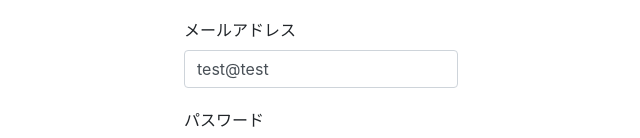
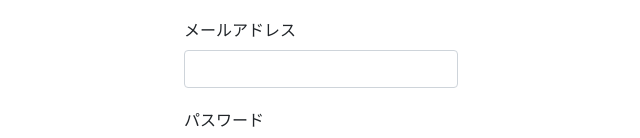
Before and after one commit to cmb-sy/Manage-Tasks-with-Kanban-board, a Vue app in the folder frontend/: page /signup in a window 1280 px wide. Shown: the part 312-450 px from the top of the page, without its empty margins (319-959 px from the left). Built offline with nearby package versions, Linux system fonts and the light colour scheme; the HTML template or start-up script is replaced by a standard one.

Commit message:
初期値の削除

```diff
--- a/frontend/src/components/authentication/SignUp.vue
+++ b/frontend/src/components/authentication/SignUp.vue
@@ -6,9 +6,9 @@ import { useRouter } from "vue-router";
 const $router = useRouter();
 
 const userSignupData = ref({
-  username: "test",
-  email: "test@test",
-  password: "test",
+  username: "",
+  email: "",
+  password: "",
 });
 
 const signUp = async () => {
```
